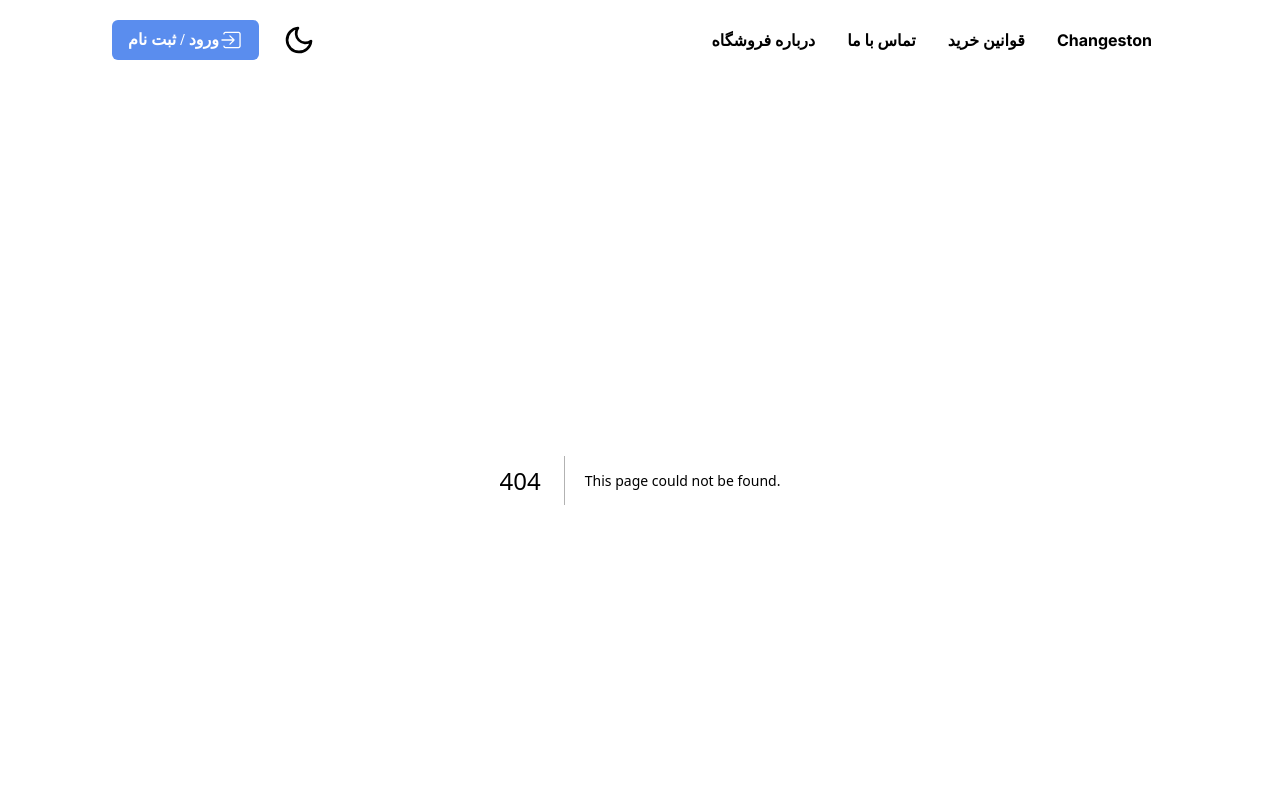
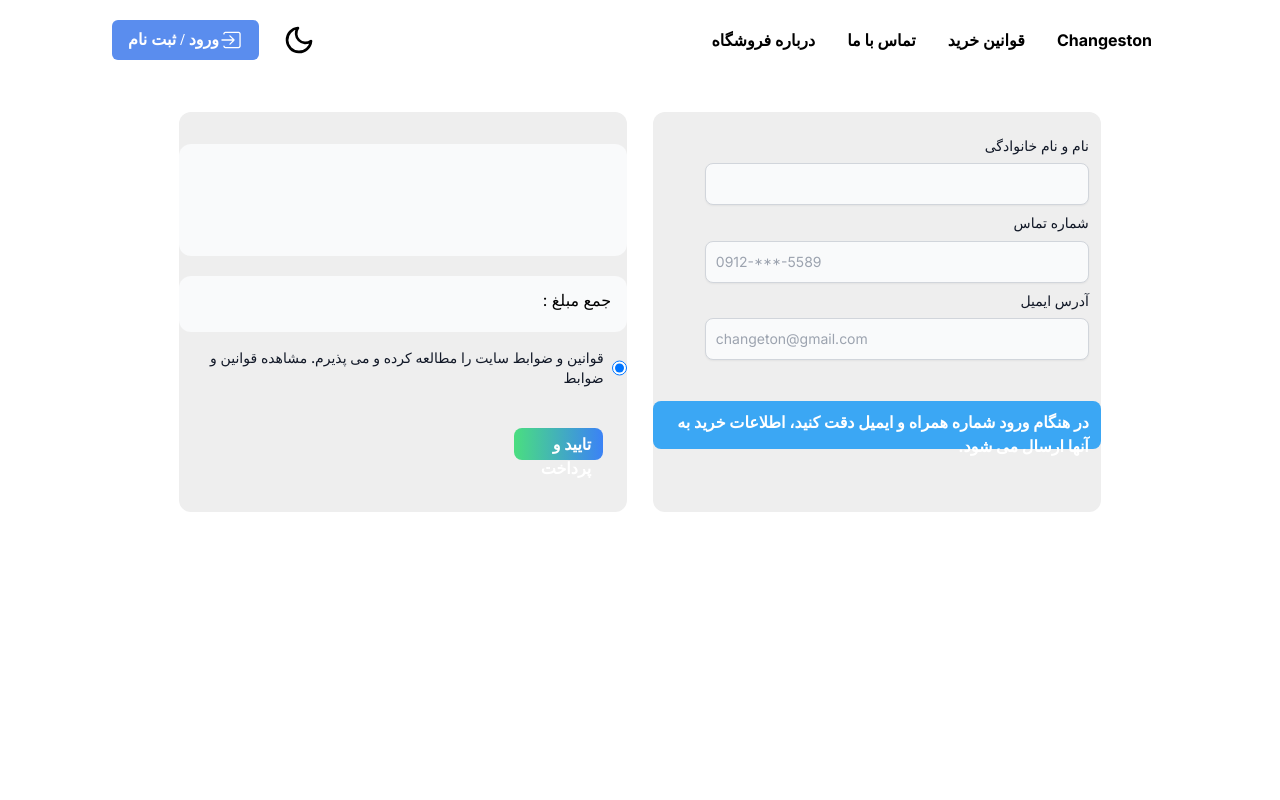
Before and after one commit to mtighorbani/Changeston, a Next.js app: page /form in a window 1280 px wide. Before the commit this address had no page. Shown: the top 800 px of the page. Built offline with nearby package versions, Linux system fonts and the light colour scheme.

Commit message:
ConfirmForm

```diff
--- /dev/null
+++ b/app/form/page.tsx
@@ -0,0 +1,10 @@
+import ConfirmForm from '@/components/ConfirmForm'
+import React from 'react'
+
+const page = () => {
+  return (
+    <div>{<ConfirmForm/>}</div>
+  )
+}
+
+export default page
--- /dev/null
+++ b/components/ConfirmForm.tsx
@@ -0,0 +1,97 @@
+import React from "react";
+
+const ConfirmForm = () => {
+  return (
+    <div dir="rtl" className="flex  justify-between h-[60%] mt-4  w-full mb-80">
+      <div className="w-[35%] text-black  rounded-xl grid grid-cols-1 min-h-[400px] bg-[#EEEEEE] mt-4 max-h=[700px] mr-[14%]">
+        <form className="max-w-sm mr-3 mt-4">
+          <label
+            typeof="email"
+            className="block  rtl:mr-0 mt-2 h-[10%] text-sm font-medium text-gray-900 dark:text-white"
+          >
+            <p dir="rtl" className="text-right  dark:text-black">
+              {" "}
+              نام و نام خانوادگی
+            </p>
+          </label>
+          <input
+            type="name"
+            id="name"
+            className="shadow-sm bg-gray-50 border border-gray-300 text-gray-900 text-sm rounded-lg focus:ring-blue-500 focus:border-blue-500 block w-full p-2.5 dark:bg-gray-700 dark:border-gray-600 dark:placeholder-gray-400 dark:text-white dark:focus:ring-blue-500 dark:focus:border-blue-500 dark:shadow-sm-light"
+            placeholder=""
+            required
+          />
+          <label
+            typeof="email"
+            className="block  rtl:mr-0 mt-2 h-[10%] text-sm font-medium text-gray-900 dark:text-white"
+          >
+            <p dir="rtl" className="text-right  dark:text-black">
+              {" "}
+              شماره تماس
+            </p>
+          </label>
+          <input
+            type="phone"
+            id="phone"
+            dir="ltr"
+            className="shadow-sm bg-gray-50 border border-gray-300 text-gray-900 text-sm rounded-lg focus:ring-blue-500 focus:border-blue-500 block w-full p-2.5 dark:bg-gray-700 dark:border-gray-600 dark:placeholder-gray-400 dark:text-white dark:focus:ring-blue-500 dark:focus:border-blue-500 dark:shadow-sm-light"
+            placeholder="0912-***-5589"
+            required
+          />
+          <label
+            typeof="email"
+            className="block  rtl:mr-0 mt-2 h-[10%] text-sm font-medium text-gray-900 dark:text-white"
+          >
+            <p dir="rtl" className="text-right  dark:text-black">
+              {" "}
+              آدرس ایمیل
+            </p>
+          </label>
+          <input
+            type="email"
+            id="email"
+            dir="ltr"
+            className="shadow-sm bg-gray-50 border border-gray-300 text-gray-900 text-sm rounded-lg focus:ring-blue-500 focus:border-blue-500 block w-full p-2.5 dark:bg-gray-700 dark:border-gray-600 dark:placeholder-gray-400 dark:text-white dark:focus:ring-blue-500 dark:focus:border-blue-500 dark:shadow-sm-light"
+            placeholder="changeton@gmail.com"
+            required
+          />
+        </form>
+        <div className="w-full h-12 text-white pr-3 pt-[9px] rounded-lg font-bold   bg-[#3BA7F4] btn-primary">
+
+          در هنگام ورود شماره همراه و ایمیل دقت کنید، اطلاعات خرید به آنها ارسال
+          می شود.
+        </div>
+      </div>
+      <div className="w-[35%] rounded-xl  min-h-[300px] bg-[#EEEEEE] mt-4 max-h=[700px] ml-[14%] ">
+        <div className="bg-[#F9FAFB] w-full h-28 mt-8 rounded-xl"></div>
+        <div className="bg-[#F9FAFB] w-full h-14 mt-5 rounded-xl">
+          {" "}
+          <p className="text-cente pt-3 pr-4">جمع مبلغ : </p>
+        </div>
+        <div>
+          <div className="flex items-center mt-4">
+            <input
+              id="RulConfirm"
+              type="radio"
+              name="ruls"
+              value="confirm"
+              className="w-4 h-4 border-gray-300 focus:ring-2 focus:ring-blue-300 dark:focus:ring-blue-600 dark:focus:bg-blue-600 dark:bg-gray-700 dark:border-gray-600"
+              checked
+            />
+            <label
+              typeof="country-option-1"
+              className="block ms-2  text-sm font-medium text-gray-900 dark:text-gray-300 "
+            >
+              قوانین و ضوابط سایت را مطالعه کرده و می پذیرم. مشاهده قوانین و ضوابط
+            </label>
+          </div>
+        </div>
+        <div className="w-[20%] h-8 text-white pr-3 pt-[4px] mt-10 mr-6  rounded-lg font-bold bg-gradient-to-r from-green-400 to-blue-500 ">
+          تایید و پرداخت
+        </div>
+      </div>
+    </div>
+  );
+};
+
+export default ConfirmForm;
--- a/components/Footer.tsx
+++ b/components/Footer.tsx
@@ -4,10 +4,10 @@ import Imafe from '../asset/images/Enamadlogo.png'
 
 const Footer = () => {
   return (
-    <div className='flex justify-between w-full h-[20%] py-10 bg-slate-100'>
+    <footer className=' flex mb-0 justify-between w-full h-[20%] py-10 bg-slate-100'>
         <div className='ml-[10%] my-auto'>کلیه حقوق این سایت متعلق به چنجستون می باشد.</div>
         <div className='mr-[10%] my-auto'> <Image src={Imafe} alt='Enamad' /></div>
-    </div>
+    </footer>
   )
 }
 
--- a/components/Form.tsx
+++ /dev/null
@@ -1,9 +0,0 @@
-import React from 'react'
-
-const Form = () => {
-  return (
-    <div></div>
-  )
-}
-
-export default Form
--- a/components/GroupingCard.tsx
+++ b/components/GroupingCard.tsx
@@ -25,6 +25,9 @@ const ProductsCard = () => {
     isVisible(false);
   };
 
+  const formPageHandler = () => {
+
+  }
 
 
 
--- a/package.json
+++ b/package.json
@@ -18,6 +18,7 @@
     "npm": "^10.4.0",
     "react": "^18",
     "react-dom": "^18",
+    "react-hook-form": "^7.50.1",
     "react-icons": "^5.0.1"
   },
   "devDependencies": {
```
Also changed, not shown: 1 other file (tests, documents, lock files or other folders).
